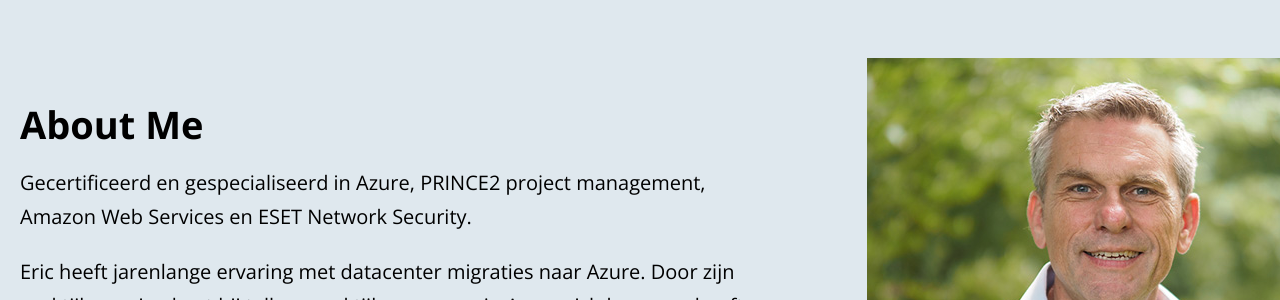
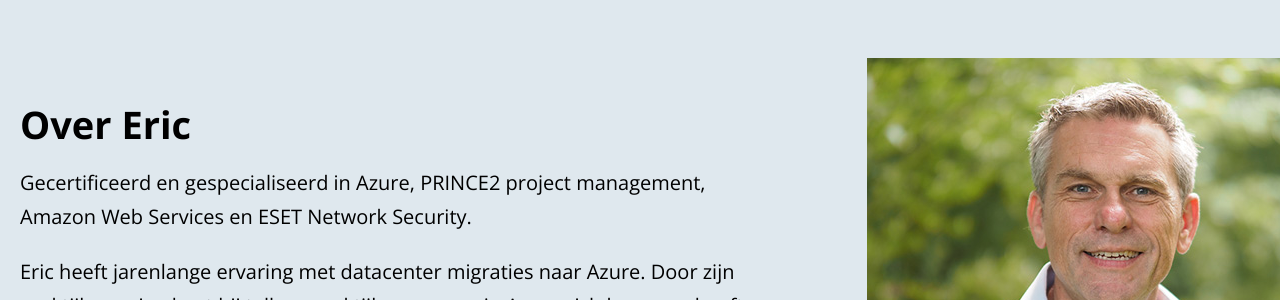
Before and after one commit to Dimtemp/ainoawebsite, a Jekyll site: the page built from _teams/eric-van-laar.html, in a window 1280 px wide and 900 px high, scrolled down 320 px. Shown: the part 162-462 px from the top of the window. Built offline with Jekyll 4.4.1, drawn with Linux system fonts in a browser that asks for light colours.

Commit message:
Update eric-van-laar.html

```diff
--- a/_teams/eric-van-laar.html
+++ b/_teams/eric-van-laar.html
@@ -14,9 +14,7 @@ email: #
 website_link: #
 ---
 
-<h1 class="title">About Me</h1>
-
-
+<h1 class="title">Over Eric</h1>
 
 <ul class="feature-listing-style-2">
   <li>
```
